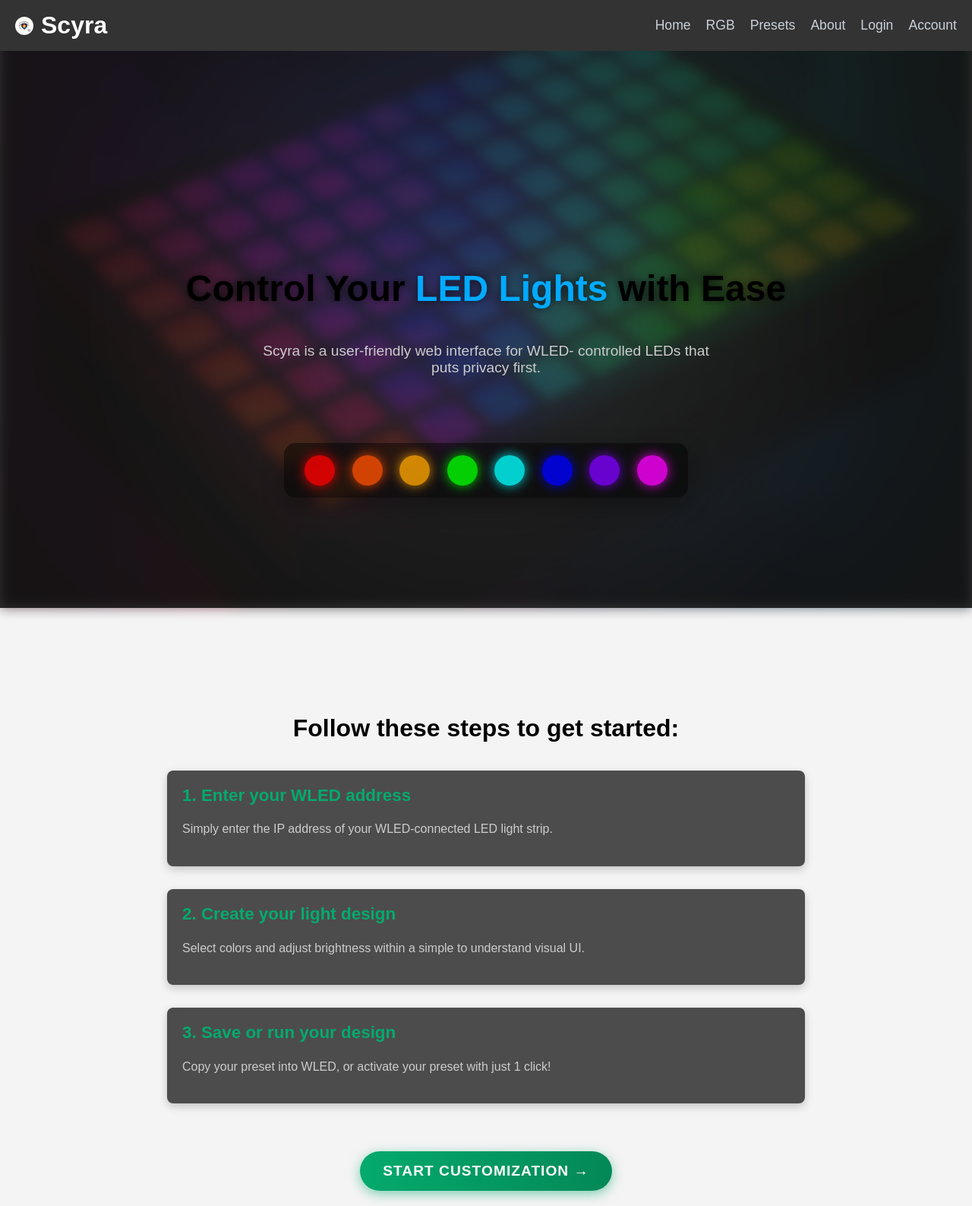
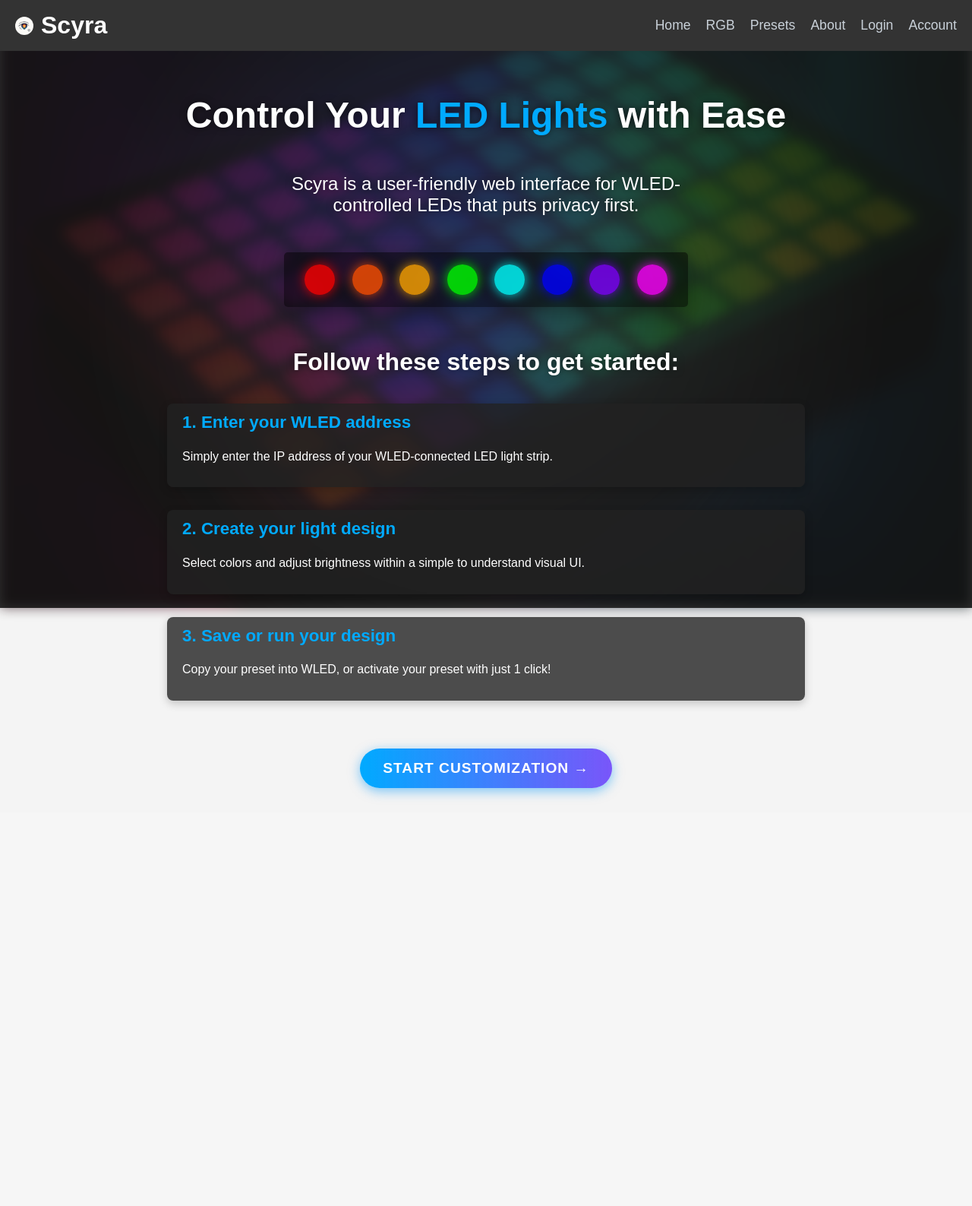
Before and after one commit to wenkow2k515/Scyra-WLED-RGB-group-project, a Flask app: page / in a window 1280 px wide. Shown: the whole page at 76% size. After the commit the page ends 1051 px from the top, so only its background shows below. Run offline with Flask 3, Linux system fonts and the light colour scheme.

Commit message:
Color corrected home page, cleaned up UI
This is the css portion of my makeover of the home page. Changed some colors to be more consistent and readable, edited some margins to be less wasteful of screen space. For a more detailed breakdown, please read my previous commit message.

```diff
--- a/app/static/css/home.css
+++ b/app/static/css/home.css
@@ -1,4 +1,6 @@
 /* Home Page Specific Styles */
+
+
 
 /* Background styles */
 .led-bg {
@@ -32,22 +34,24 @@
     align-items: center;
     justify-content: center;
     text-align: center;
-    padding: 6rem 2rem;
-    min-height: 80vh;
+    padding: 1rem 2rem;
+    min-height: 10vh;
 }
 
 .hero h1 {
     font-size: 3rem;
+    color:white;
     margin-bottom: 1.5rem;
     line-height: 1.2;
     text-shadow: 0 0 10px rgba(0, 0, 0, 0.5);
 }
 
 .hero p {
-    font-size: 1.2rem;
-    color: #ccc;
-    margin-bottom: 2.5rem;
+    font-size: 1.5rem;
+    color: #ffffff;
+    margin-bottom: 1rem;
     max-width: 600px;
+    text-shadow: 0 0 10px rgba(0, 0, 0, 0.5);
 }
 
 .highlight {
@@ -63,10 +67,11 @@
 /* LED Strip Illustration */
 .led-strip-illustration {
     display: flex;
-    margin-top: 3rem;
+    margin-top: 2rem;
+    margin-bottom: 1rem;
     background-color: rgba(0, 0, 0, 0.5);
     padding: 1rem;
-    border-radius: 15px;
+    border-radius: 5px;
     box-shadow: 0 10px 30px rgba(0, 0, 0, 0.3);
     justify-content: space-around;
     max-width: 500px;
@@ -136,15 +141,22 @@
     text-align: center;
     width: 100%;
     max-width: 800px;
-    padding: 20px;
+    padding: 0px;
     margin: 0 auto;
+    margin-bottom: 2em;
+}
+
+.container h1{
+    color:white;
+    text-shadow: 0 0 10px rgba(0, 0, 0, 0.5);
 }
 
 /* Styles for steps */
 .step {
     background-color: rgba(34, 34, 34, 0.8);
-    padding: 20px;
+    padding: 12px 20px;
     margin: 15px 0;
+    text-align: center;
     border-radius: 8px;
     box-shadow: 0 4px 12px rgba(0, 0, 0, 0.2);
     text-align: left;
@@ -158,13 +170,13 @@
 }
 
 .step h2 {
-    color: #04AA6D;
+    color: #00aaff;
     margin-top: 0;
     font-size: 1.4em;
 }
 
 .step p {
-    color: #ccc;
+    color: #ffffff;
     line-height: 1.6;
 }
 
@@ -174,11 +186,11 @@
     font-size: 1.2em;
     font-weight: bold;
     color: white;
-    background: linear-gradient(90deg, #04AA6D, #038857);
+    background: linear-gradient(90deg, #00aaff, #653cfadc);
     border: none;
     border-radius: 50px;
     cursor: pointer;
-    box-shadow: 0 4px 15px rgba(4, 170, 109, 0.5);
+    box-shadow: 0 4px 15px rgba(1, 149, 247, 0.5);
     transition: all 0.3s ease;
     text-transform: uppercase;
     letter-spacing: 1px;
@@ -186,7 +198,7 @@
 }
 
 .redirect button:hover {
-    background: linear-gradient(90deg, #038857, #04AA6D);
+    background: linear-gradient(90deg, #7050e6dc, #43bfdf);
     transform: scale(1.05);
-    box-shadow: 0 6px 20px rgba(4, 170, 109, 0.7);
+    box-shadow: 0 6px 20px rgba(37, 174, 243, 0.7);
 }
```
